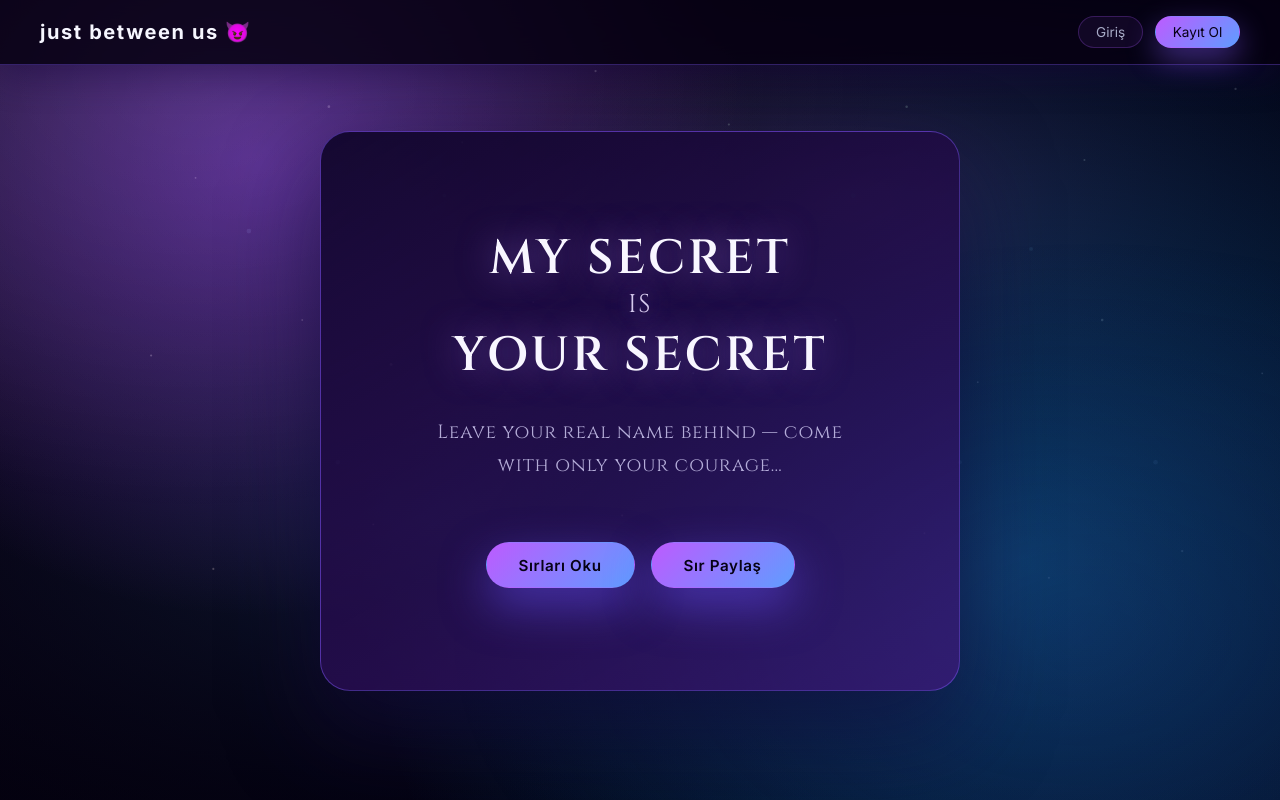
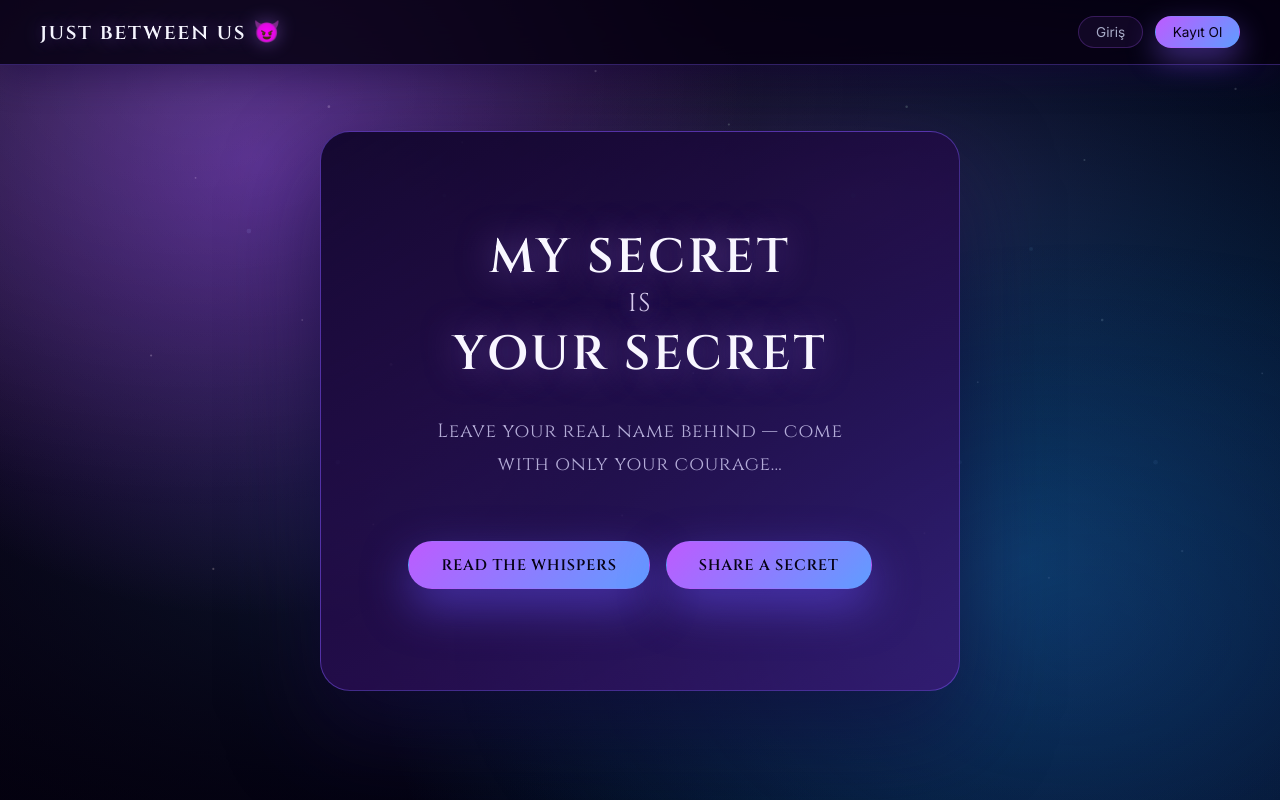
Before and after one commit to Protosarus/mysecretisyoursecret, a website: page public/index.html in a window 1280 px wide. Drawn offline with Linux system fonts and the light colour scheme.

Commit message:
Gothic styling for hero CTAs and brand

```diff
--- a/public/index.html
+++ b/public/index.html
@@ -28,8 +28,8 @@
           Leave your real name behind — come with only your courage…
         </p>
         <div class="hero-buttons">
-          <a class="btn neon" href="/read.html" data-requires-auth="true">Sırları Oku</a>
-          <a class="btn outline" href="/share.html" data-requires-auth="true" data-redirect="/share.html">Sır Paylaş</a>
+          <a class="btn neon" href="/read.html" data-requires-auth="true">Read the Whispers</a>
+          <a class="btn outline" href="/share.html" data-requires-auth="true" data-redirect="/share.html">Share a Secret</a>
         </div>
       </section>
 
@@ -43,8 +43,8 @@
           Leave your real name behind — come with only your courage…
         </p>
         <div class="hero-buttons">
-          <a class="btn neon" href="/read.html" data-requires-auth="true">Sırları Oku</a>
-          <a class="btn outline" href="/share.html" data-requires-auth="true" data-redirect="/share.html">Sır Paylaş</a>
+          <a class="btn neon" href="/read.html" data-requires-auth="true">Read the Whispers</a>
+          <a class="btn outline" href="/share.html" data-requires-auth="true" data-redirect="/share.html">Share a Secret</a>
         </div>
       </section>
     </main>
--- a/public/style.css
+++ b/public/style.css
@@ -79,10 +79,12 @@ a {
 }
 
 .brand {
-  font-weight: 700;
+  font-weight: 600;
   letter-spacing: 0.08em;
-  font-size: 1.25rem;
+  font-size: 1.35rem;
   text-transform: lowercase;
+  font-family: 'Cinzel', 'Times New Roman', serif;
+  text-shadow: 0 0 18px rgba(168, 120, 255, 0.45);
 }
 
 .nav-right {
@@ -518,6 +520,12 @@ a {
   background: var(--accent-hover);
 }
 
+.hero .btn {
+  font-family: 'Cinzel', 'Times New Roman', serif;
+  letter-spacing: 0.05em;
+  text-transform: uppercase;
+}
+
 .card {
   background: var(--bg-elevated);
   border: 1px solid var(--border);
```
